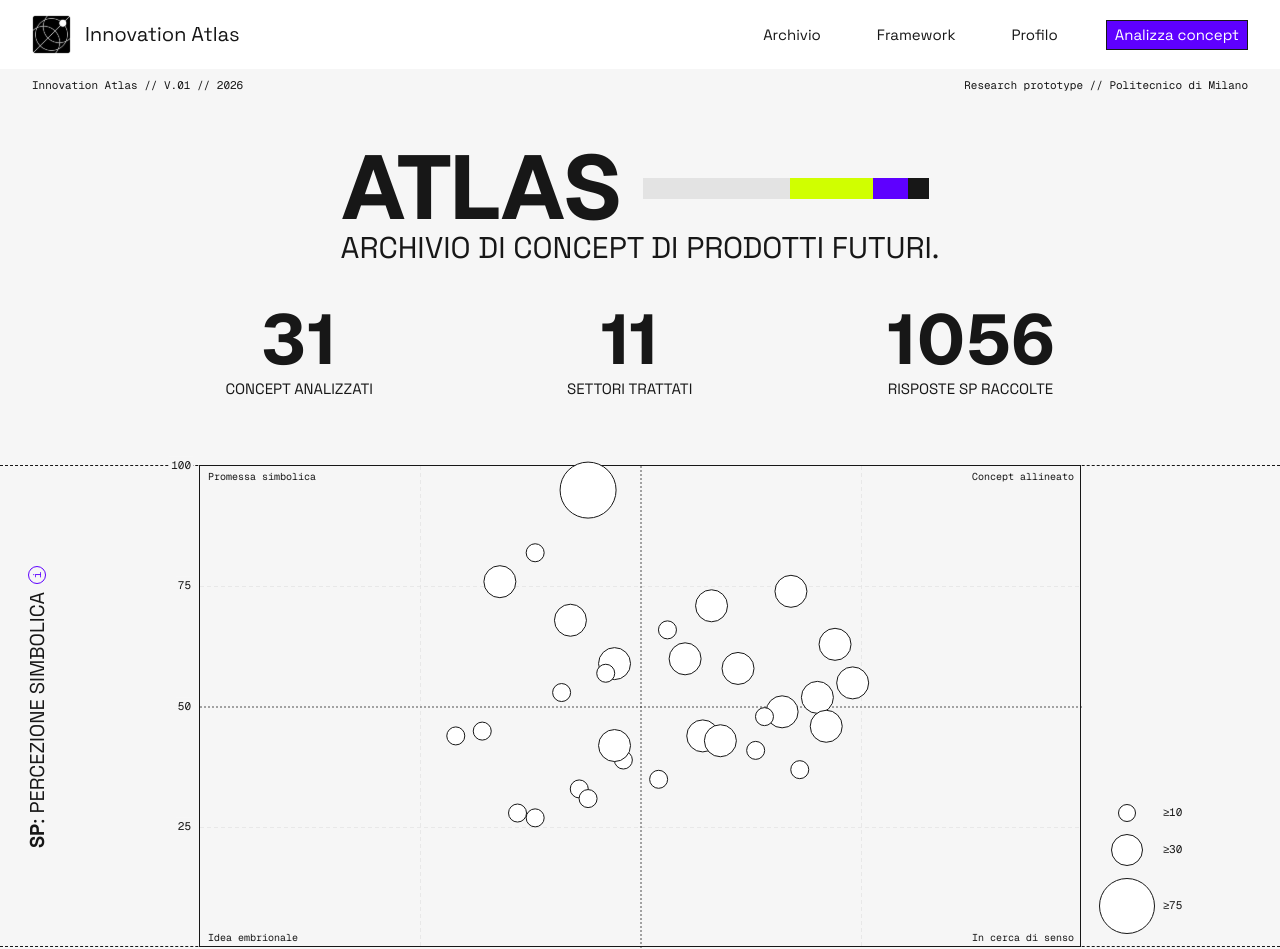
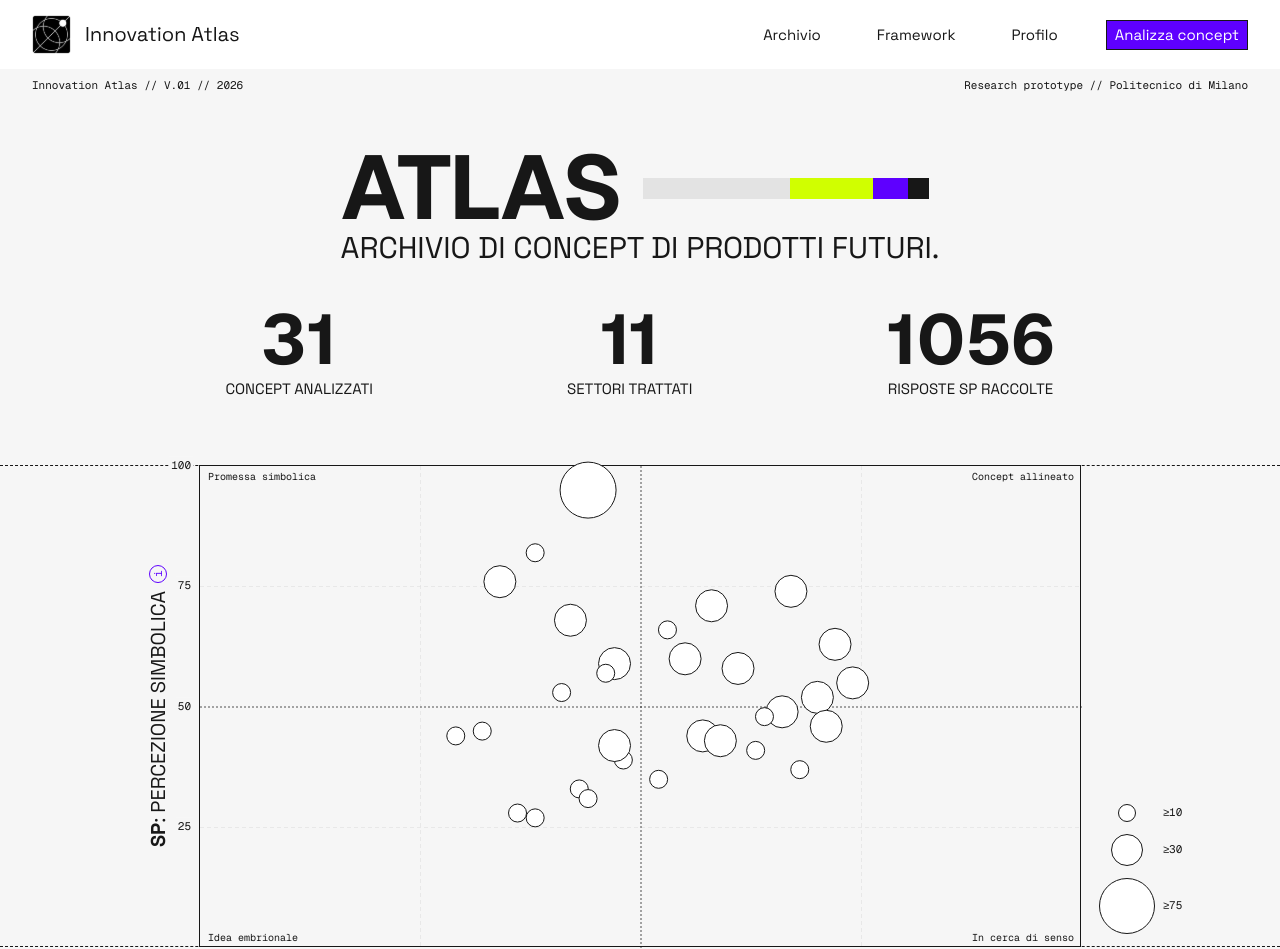
Before and after one commit to Crazyback2/innovation-atlas, a Next.js app: page /archivio in a window 1280 px wide. Shown: the top 949 px of the page. Built offline with nearby package versions, Linux system fonts and the light colour scheme.

Commit message:
Archivio: matrice CFML×SP bubble chart interattiva con assi simmetrici, label quadranti, legenda log scale (≥10/≥30/≥75); fix bounding box label SP con writing-mode vertical-rl

```diff
--- a/app/components/MatrixChart.tsx
+++ b/app/components/MatrixChart.tsx
@@ -31,9 +31,8 @@ function tierRadius(resp: number): number {
   return TIER_R[0];
 }
 
-// Axis titles from outer 1 px matrix border — CFML below, SP group to the left
-const CHART_TO_AXIS_LABEL = 32;
-const SP_AXIS_GAP = 20;
+// px between outer 1 px matrix border and axis label groups (SP left, CFML below)
+const AXIS_LABEL_GAP = 32;
 const MATRIX_BORDER_W = 1;
 const TICK_CHART_GAP = 6;
 
@@ -158,17 +157,21 @@ export default function MatrixChart({ concepts }: Props) {
                 className="relative size-full overflow-visible bg-bg-primary border border-fg-primary"
                 style={{ borderWidth: MATRIX_BORDER_W }}
               >
-              {/* SP group — 20 px from matrix left; icon 8 px above label top (after −90° rotation) */}
+              {/* SP group — AXIS_LABEL_GAP from matrix left; writing-mode = real bbox */}
               <div
-                className="absolute top-0 z-10 flex items-center justify-end pointer-events-none"
+                className="absolute top-0 z-10 flex items-center pointer-events-none"
                 style={{
-                  right: `calc(100% + ${SP_AXIS_GAP}px)`,
+                  left: -AXIS_LABEL_GAP,
                   height: CHART_H,
+                  transform: "translateX(-100%)",
                 }}
               >
                 <div
-                  className="flex items-center gap-[8px] whitespace-nowrap bg-bg-primary px-[2px]"
-                  style={{ transform: "rotate(-90deg)", transformOrigin: "center center" }}
+                  className="flex items-center gap-[8px] bg-bg-primary px-[2px]"
+                  style={{
+                    writingMode: "vertical-rl",
+                    transform: "rotate(180deg)",
+                  }}
                 >
                   <p
                     className="font-sans text-fg-primary uppercase"
@@ -330,23 +333,23 @@ export default function MatrixChart({ concepts }: Props) {
           ═══════════════════════════════════════════════════════════ */}
           <div
             className="relative"
-            style={{ marginLeft: Y_COL, width: CHART_W, paddingTop: TICK_CHART_GAP }}
+            style={{ marginLeft: Y_COL, width: CHART_W }}
           >
             {/* Tick labels */}
             {X_TICKS.map((cfml) => (
               <p
                 key={`xt-${cfml}`}
                 className="absolute font-mono text-metadata text-fg-primary leading-normal"
-                style={{ left: toX(cfml), top: 0, transform: "translateX(-50%)" }}
+                style={{ left: toX(cfml), top: TICK_CHART_GAP, transform: "translateX(-50%)" }}
               >
                 {cfml === 0 ? "00" : String(cfml)}
               </p>
             ))}
 
-            {/* X-axis label + info icon — centred at CFML=50 */}
+            {/* CFML group — AXIS_LABEL_GAP from matrix bottom outer border */}
             <div
               className="absolute flex items-center gap-[6px] bg-bg-primary px-[4px]"
-              style={{ left: toX(50), top: CHART_TO_AXIS_LABEL, transform: "translateX(-50%)" }}
+              style={{ left: toX(50), top: AXIS_LABEL_GAP, transform: "translateX(-50%)" }}
             >
               <p
                 className="font-sans text-fg-primary uppercase whitespace-nowrap"
```
